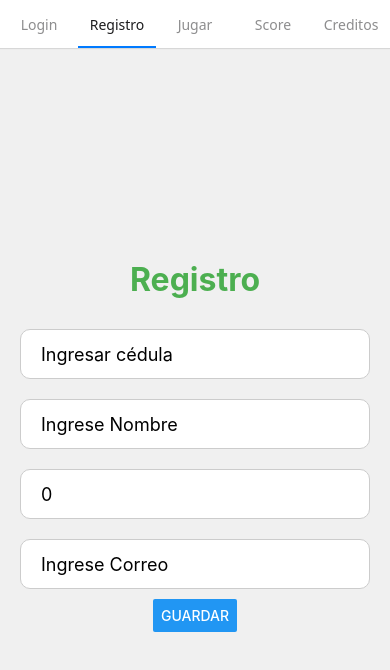
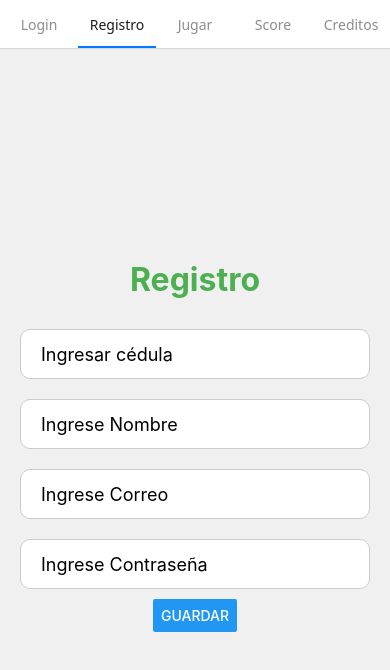
Before and after one commit to Franklin-hub10/Buscaminas, a React Native app in the folder Buscaminas/: screen /Registro in a window 390 px wide. Shown: the top 670 px of the page. Built offline with nearby package versions, Linux system fonts and the light colour scheme.

Commit message:
registro

```diff
--- a/Buscaminas/Screens/RegistroScreens.tsx
+++ b/Buscaminas/Screens/RegistroScreens.tsx
@@ -8,29 +8,27 @@ import { db } from '../config/Config';
 export default function RegistroScreen() {
     const [cedula, setcedula] = useState('')
     const [nombre, setnombre] = useState('')
-  const [edad, setedad] = useState(0)
     const [correo, setcorreo] = useState('')
+    const [password, setPassword] = useState('')
 
     // GUARDAR
     function guardar() {
         set(ref(db, 'usuarios/' + cedula), {
             name: nombre,
-      age: edad,
-      email: correo
+            email: correo,
+            password: password
         });
         limpiar()
     }
 
     function limpiar() {
+        setcedula('')
         setnombre('')
-    setedad(0)
+        setcorreo('')
+        setPassword('')
     }
 
-  useEffect(() => {
-    if (Number.isNaN(edad)) {
-      setedad(0)
-    }
-  }, [edad])
+
 
     return (
         <ScrollView contentContainerStyle={styles.container}>
@@ -38,21 +36,24 @@ export default function RegistroScreen() {
             <TextInput
                 placeholder='Ingresar cédula'
                 style={styles.input}
-        onChangeText={(texto) => setcedula(texto)} />
+                onChangeText={(texto) => setcedula(texto)}
+                value={cedula} />
             <TextInput
                 placeholder='Ingrese Nombre'
                 style={styles.input}
                 onChangeText={(texto) => setnombre(texto)}
                 value={nombre} />
             <TextInput
-        placeholder='Ingrese Edad'
-        style={styles.input}
-        onChangeText={(texto) => setedad(+texto)}
-        value={edad.toString()} />
-      <TextInput
                 placeholder='Ingrese Correo'
                 style={styles.input}
-        onChangeText={(texto) => setcorreo(texto)} />
+                onChangeText={(texto) => setcorreo(texto)}
+                value={correo} />
+            <TextInput
+                placeholder='Ingrese Contraseña'
+                style={styles.input}
+                secureTextEntry={true}
+                onChangeText={(texto) => setPassword(texto)}
+                value={password} />
             <Button title='Guardar' onPress={() => guardar()} />
         </ScrollView>
     )
```
Lines whose indentation alone changed are shown as unchanged.
